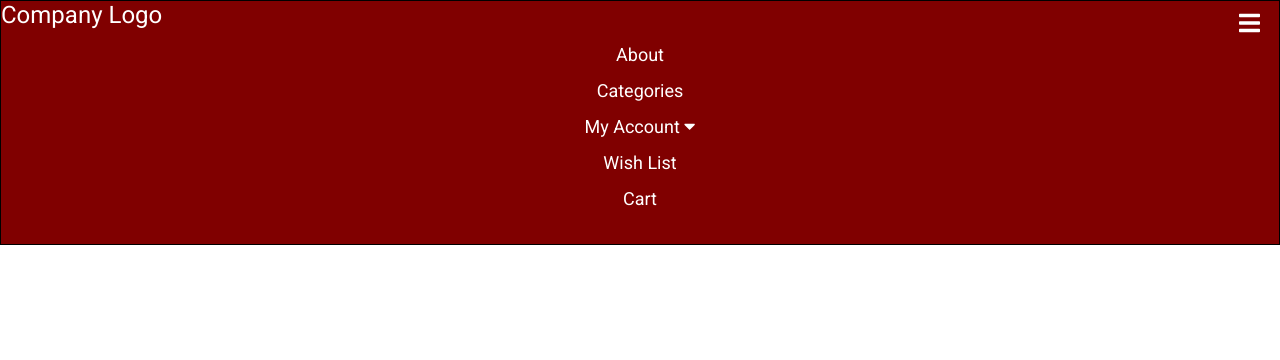
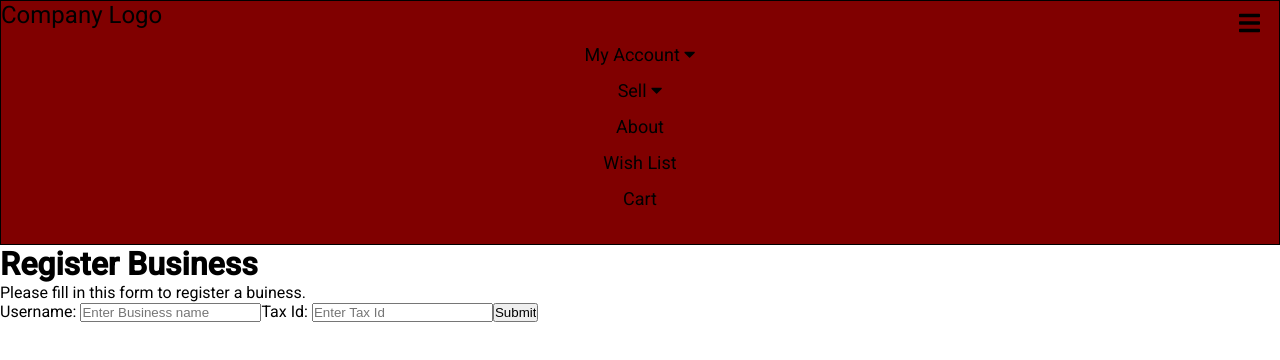
Before and after one commit to softdevpro9/react-ecommerce-frontend, a React (Create React App) app: page /business/new in a window 1280 px wide. Both pictures are taken after a click on the icon 1249 px from the left and 23 px from the top of the page. Shown: the top 360 px of the page. Built offline with nearby package versions, Linux system fonts and the light colour scheme; no server answers.

Commit message:
Create new components

```diff
--- a/src/App.js
+++ b/src/App.js
@@ -8,6 +8,8 @@ import About from './components/About'
 import Wishlist from './components/Wishlist'
 import Cart from './components/Cart'
 import NewNavbar from './components/NewNavbar'
+import NewBusiness from './components/NewBusiness'
+import Businesses from './components/Businesses'
 
 
 class App extends Component {
@@ -32,6 +34,8 @@ class App extends Component {
             <Route path='/about' component={About} />
             <Route path='/wishlist' component={Wishlist} />
             <Route path='/cart' component={Cart} />
+            <Route exact path='/business/new' component={NewBusiness} />
+            <Route exact path='/business' component={Businesses} />
           </div>
         </Switch>
       </Router>
--- a/src/components/About.js
+++ b/src/components/About.js
@@ -4,8 +4,9 @@ const About = () => {
     return (
         <div className = "container">
             <h1>About Page</h1>
-            <h2>Lorem ipsum dolor sit amet, consectetur adipiscing elit. Nulla mattis fermentum tristique. Cras lobortis arcu vel vehicula sodales. Phasellus scelerisque massa a ligula dapibus sodales. Curabitur faucibus euismod orci. Curabitur non hendrerit lectus, at sollicitudin erat. Donec sed est a neque facilisis finibus ut at nibh. Praesent faucibus vestibulum sapien, sed tincidunt lacus suscipit eu.</h2>
-            <h2>Integer iaculis mi cursus justo commodo maximus. Suspendisse eleifend nunc sem, quis congue libero venenatis quis. Morbi vitae justo enim. Donec quis augue placerat, consectetur urna eget, mollis nulla. Vivamus porta enim in orci egestas scelerisque. Proin ac blandit eros, non molestie nisi. Ut velit nisl, porttitor nec urna euismod, pellentesque volutpat quam.</h2>
+            <h2>Image 1</h2>
+            <p>Lorem ipsum dolor sit amet, consectetur adipiscing elit. Nulla mattis fermentum tristique. Cras lobortis arcu vel vehicula sodales. Phasellus scelerisque massa a ligula dapibus sodales. Curabitur faucibus euismod orci. Curabitur non hendrerit lectus, at sollicitudin erat. Donec sed est a neque facilisis finibus ut at nibh. Praesent faucibus vestibulum sapien, sed tincidunt lacus suscipit eu.</p>
+            <p>Integer iaculis mi cursus justo commodo maximus. Suspendisse eleifend nunc sem, quis congue libero venenatis quis. Morbi vitae justo enim. Donec quis augue placerat, consectetur urna eget, mollis nulla. Vivamus porta enim in orci egestas scelerisque. Proin ac blandit eros, non molestie nisi. Ut velit nisl, porttitor nec urna euismod, pellentesque volutpat quam.</p>
         </div>
     )
 }
--- /dev/null
+++ b/src/components/Businesses.js
@@ -0,0 +1,14 @@
+import React from 'react';
+import { Link, NavLink} from 'react-router-dom'
+
+const Businesses = () => {
+    return (
+        <div>
+            <h2>Business 1</h2>
+            <h2>Business 2</h2>
+            <p>Create a new business? <Link to="/business/new">New Business</Link></p>
+        </div>
+    )
+}
+
+export default Businesses;
--- /dev/null
+++ b/src/components/Carosel.js
@@ -0,0 +1,13 @@
+import React, { PureComponent } from 'react';
+
+const Carosel = () => {
+    return (
+        <div>
+            <li>Imgage 1</li>
+            <li>Imgage 2</li>
+            <li>Imgage 3</li>
+        </div>
+    )
+}
+
+export default Carosel
--- /dev/null
+++ b/src/components/Categories.js
@@ -0,0 +1,17 @@
+import React from 'react';
+
+const Categories = () => {
+    return (
+        <div>
+            <ul>
+               <li>Category 1</li>
+               <li>Category 2</li>
+               <li>Category 3</li>
+               <li>Category 4</li>
+               <li>Category 5</li>
+           </ul>
+        </div>
+    )
+}
+
+export default Categories
--- a/src/components/Login.js
+++ b/src/components/Login.js
@@ -1,11 +1,45 @@
 import React, { Component } from 'react';
 
 class Login extends Component {
-    state = {  }
+    constructor(props){
+        super(props);
+
+        this.state = {
+            username: "",
+            password: "",
+        }
+    }
+
+    handleSubmit = (e) => {
+        console.log("form submitted")
+        e.preventDefault()
+    }
+
+
+    handleChange = (e) => {
+        this.setState({
+            [e.target.name]: e.target.value
+        })
+    }
+
+
     render() {
         return (
             <div>
-                Login Form
+                <h1>Login in</h1>
+
+                <form onSubmit={this.handleSubmit}>
+
+                <label for="username">Username:  </label>
+                <input type="text" name="username" placeholder="Enter username" onChange={this.handleChange} required/>
+
+                <label for="password">Password:  </label>
+                <input type="text" name="password" placeholder="Enter Password" onChange={this.handleChange} required/>
+
+                <input type="submit" value="Login"></input>
+
+                </form>
+
             </div>
           );
     }
--- /dev/null
+++ b/src/components/NewBusiness.js
@@ -0,0 +1,44 @@
+import React, { Component } from 'react';
+
+class NewBusiness extends Component {
+    constructor(props){
+        super(props);
+
+        this.state = {
+            name: "",
+            tax_id: "",
+         }
+    }
+
+    handleSubmit = (e) => {
+        e.preventDefault();
+    }
+
+    handleChange = (e) => {
+
+    }
+
+    render() {
+        return (
+
+            <div>
+                <h1>Register Business</h1>
+                <p>Please fill in this form to register a buiness.</p>
+
+                <form onSubmit={this.handleSubmit}>
+                    <label for="name">Username:  </label>
+                    <input type="text" name="name" placeholder="Enter Business name" onChange={this.handleChange} required/>
+
+                    <label for="tax_id">Tax Id:  </label>
+                    <input type="text" name="tax_id" placeholder="Enter Tax Id" onChange={this.handleChange} required/>
+
+                    <input type="submit" value="Submit"></input>
+
+                </form>
+            </div>
+
+         );
+    }
+}
+
+export default NewBusiness;
--- a/src/components/NewNavbar.js
+++ b/src/components/NewNavbar.js
@@ -23,8 +23,7 @@ class NewNavBar extends Component {
                 </span>
                 <Link to="/" class="logo">Company Logo</Link>
                 <ul class="main-nav" id="js-menu">
-                    <li><Link to="/About" class="nav-links">About</Link></li>
-                    <li><Link to="/Categories" class="nav-links">Categories</Link></li>
+
 
                     <div class="dropdown">
                         <li class="dropdown-color">My Account <FontAwesomeIcon icon={faCaretDown}/></li>
@@ -35,8 +34,17 @@ class NewNavBar extends Component {
                         </div>
                     </div>
 
-                    <li><Link to="#" class="nav-links">Wish List</Link></li>
-                    <li><Link to="#" class="nav-links">Cart</Link></li>
+                    <div class="dropdown">
+                        <li class="dropdown-color">Sell <FontAwesomeIcon icon={faCaretDown}/></li>
+                        <div class="dropdown-content">
+                            <li><Link to="/Business/new" class="nav-links">New Business</Link></li>
+                            <li><Link to="/Business" class="nav-links">Existing Business</Link></li>
+
+                        </div>
+                    </div>
+                    <li><Link to="/About" class="nav-links">About</Link></li>
+                    <li><Link to="/Wishlist" class="nav-links">Wish List</Link></li>
+                    <li><Link to="/Cart" class="nav-links">Cart</Link></li>
                 </ul>
              </nav>
 
--- a/src/components/Signup.js
+++ b/src/components/Signup.js
@@ -43,7 +43,7 @@ class Signup extends Component {
 
                 <input type="submit" value="Register"></input>
 
-                <div class="container signin">
+                <div class="">
                     <p>Already have an account? <Link to="/login">Sign in</Link>.</p>
                 </div>
                 </Form>
--- a/src/containers/Home.js
+++ b/src/containers/Home.js
@@ -1,5 +1,7 @@
 import React, { Component } from 'react';
 import Search from '../components/Search';
+import Categories from '../components/Categories'
+import Carosel from '../components/Carosel'
 
 class Home extends Component {
     state = {  }
@@ -7,7 +9,8 @@ class Home extends Component {
         return (
             <div className = "container">
                 <Search />
-                <h2>Will show Categories - carosel?</h2>
+                <Carosel />
+                <Categories />
             </div>
         );
     }
--- a/src/index.css
+++ b/src/index.css
@@ -25,7 +25,7 @@ body {
 
 .nav-links, .logo, .dropdown-color {
   text-decoration: none;
-  color: white;
+  color: black;
 }
 
 .main-nav li {
@@ -59,15 +59,15 @@ body {
 }
 
 .dropdown-content a:hover {
-  background-color: white;
+  /* background-color: white; */
   padding: 8px;
-  color: black;
+  color: white;
 }
 
 .main-nav a:hover {
-  background-color: white;
+  /* background-color: white; */
   padding: 8px;
-  color: black;
+  color: white;
 }
 
 .dropdown:hover .dropdown-content {
@@ -75,16 +75,15 @@ body {
 }
 
 .navbar-toggle {
+  color: black;
+}
+
+.navbar-toggle:hover {
   color: white;
 }
 
-.navbar-toggle:hover {
-  color: black;
-}
-
 .logo:hover {
-  color: black;
-  background-color: white;
+  color: white;
 }
 
 /* ADD HOVER TO HAMBURGER ICON */
```
